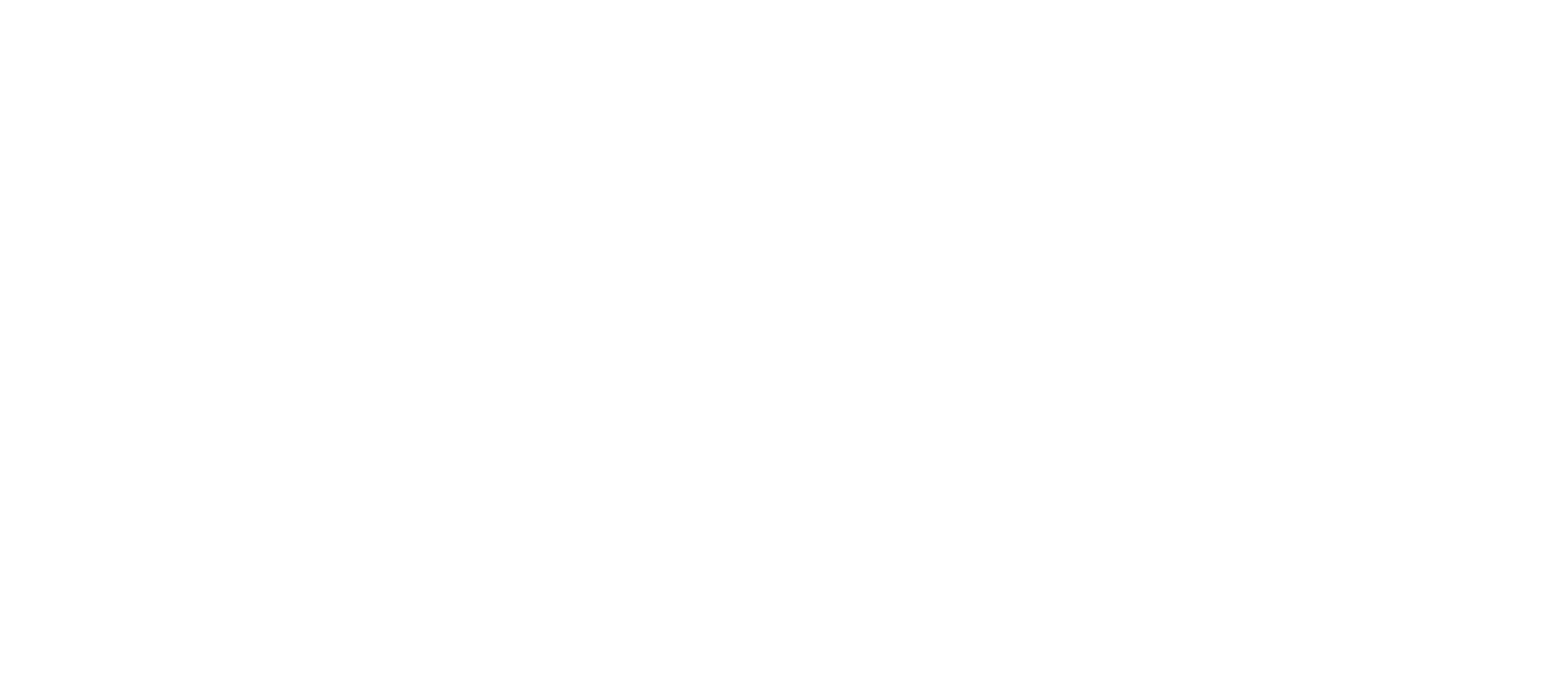
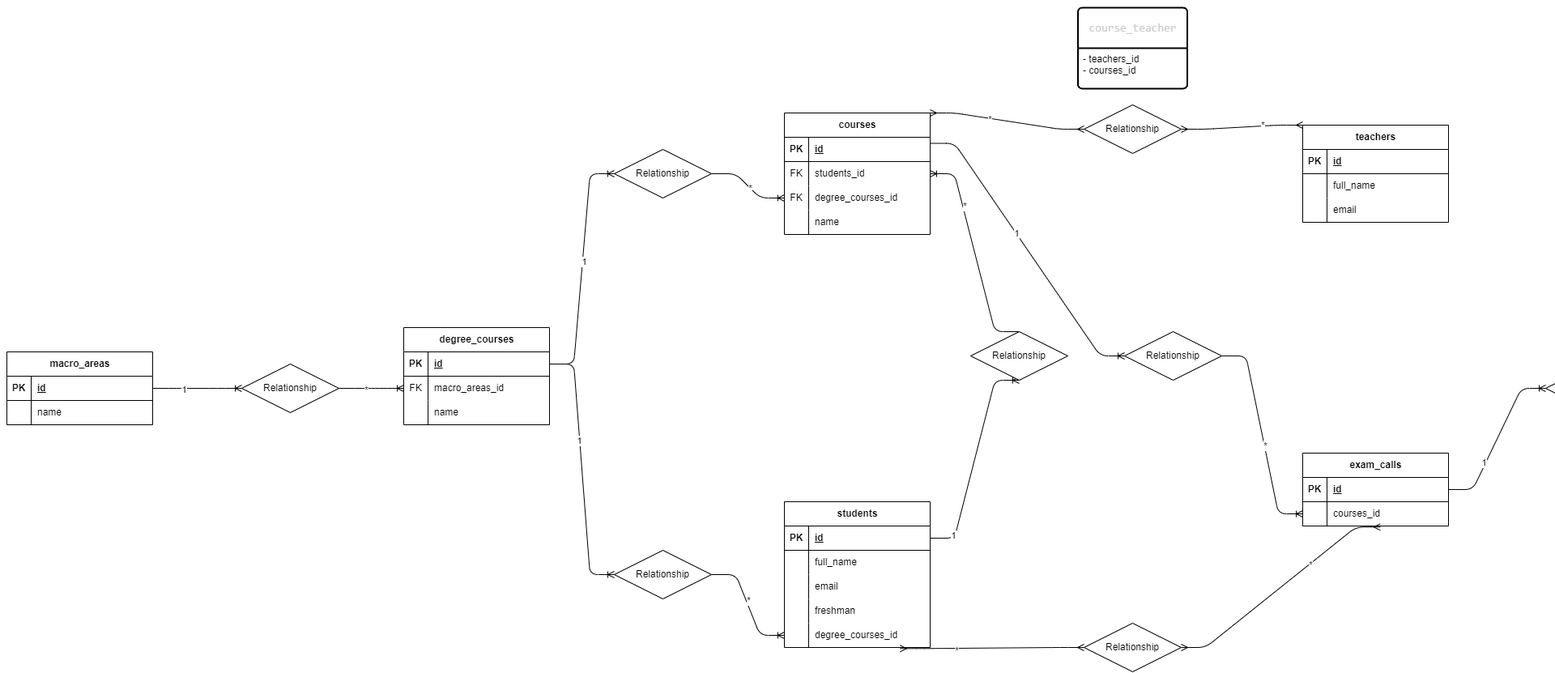
Before and after one commit to leonardopalluzzi/db-university, a plain HTML site: page index.html in a window 1280 px wide. Shown: the top 831 px of the page at 81% size, 1920 px wide, since content can reach past the window. Before the commit the page ends 800 px from the top, so only its background shows below. Drawn offline with Linux system fonts and the light colour scheme.

Commit message:
add tables and connections

```diff
--- a/index.html
+++ b/index.html
@@ -8,7 +8,7 @@
 </head>
 
 <body>
-    <img src="" alt="">
+    <img src="./university.png" alt="">
 
 </body>
 
```
Also changed, not shown: university.png (added), 2 other files.
